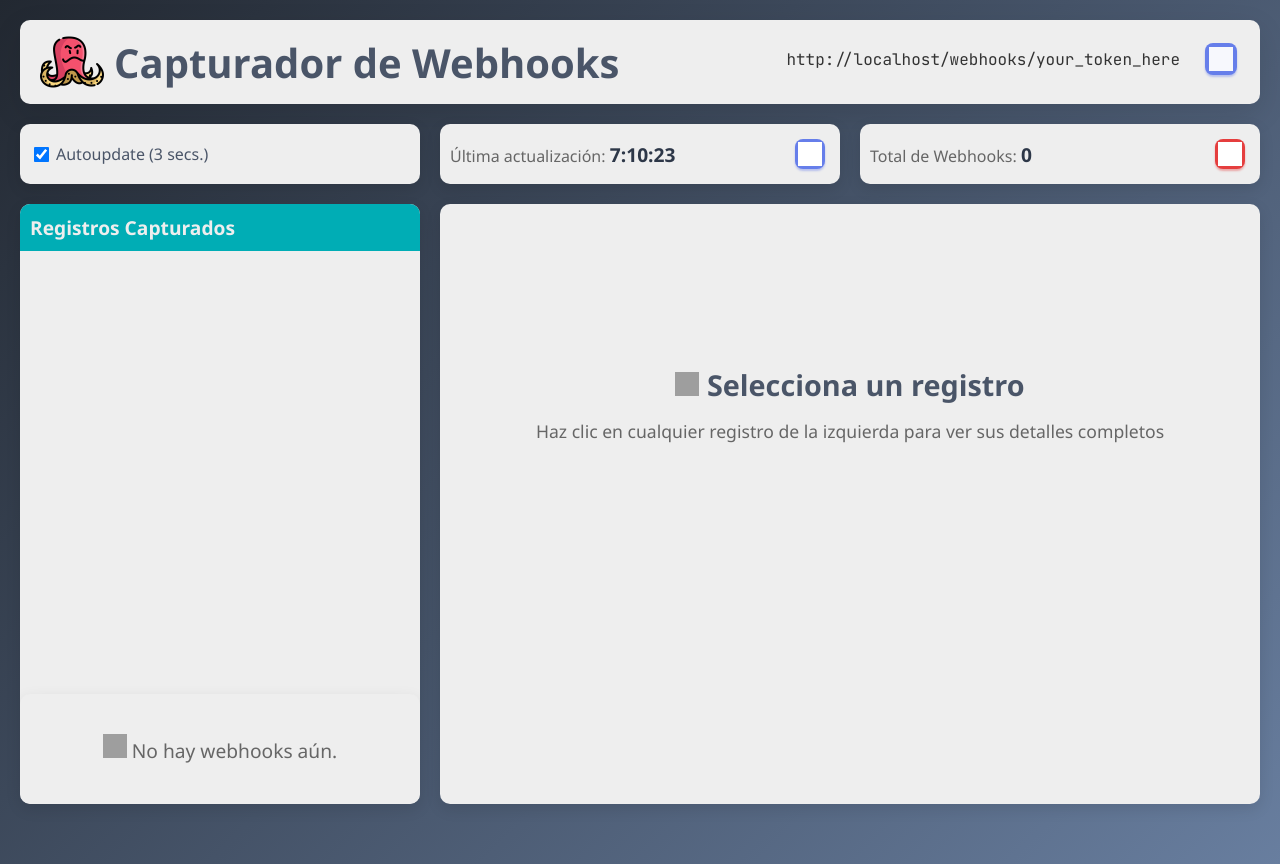
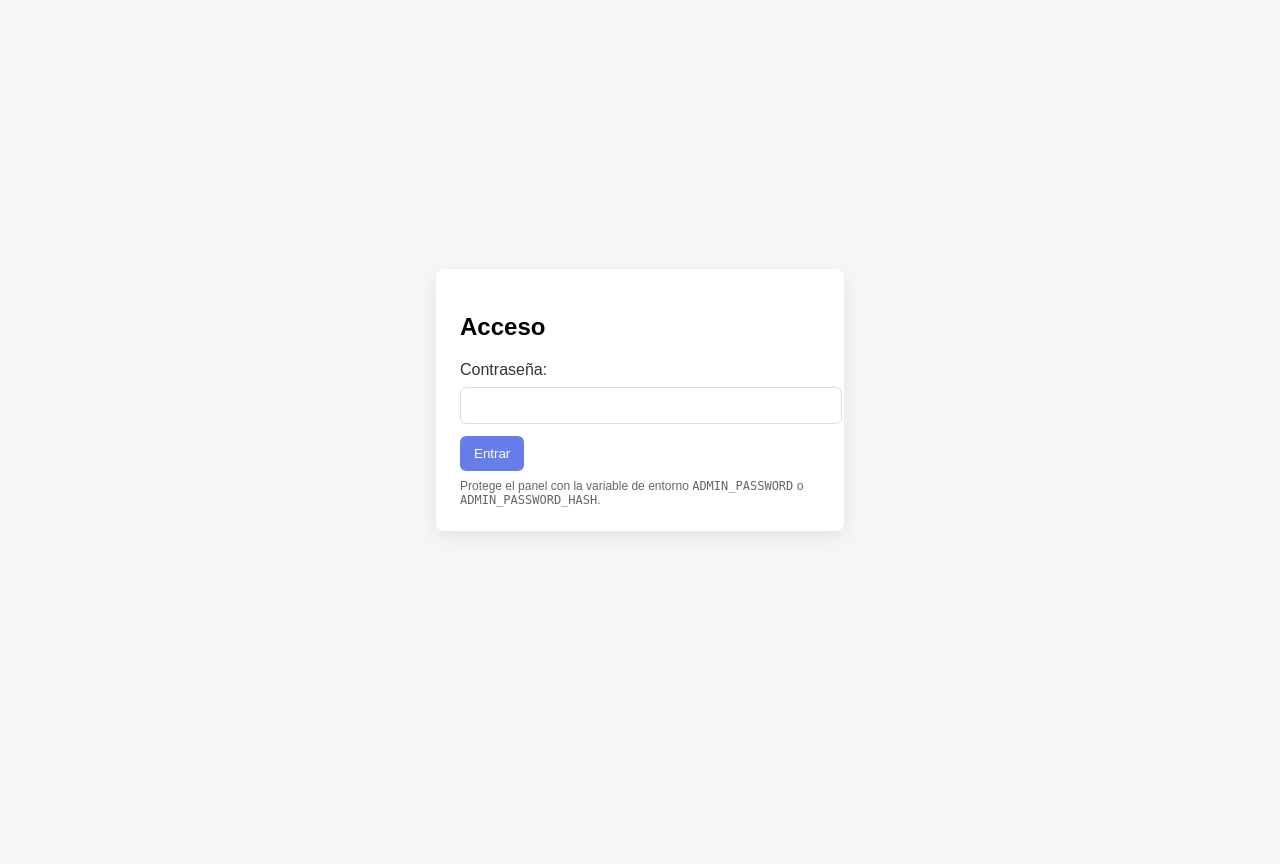
Before and after one commit to JoseGonzalez84/capturadorWebhooks, a PHP site: page /webhooks/ in a window 1280 px wide. After the commit the page ends 534 px from the top, so only its background shows below. Run offline with PHP 8.4, Linux system fonts and the light colour scheme; data comes from the database, SQL or seed files in the repository; data that the repository does not hold is empty; grey boxes are pictures that could not be loaded.

Commit message:
Autenticacion basica agregada

```diff
--- a/index.php
+++ b/index.php
@@ -1,3 +1,127 @@
+<?php
+// Protección simple del front con contraseña (session-based)
+session_start();
+
+// Intentar cargar composer autoload y luego .env usando phpdotenv si está disponible
+if (file_exists(__DIR__ . '/vendor/autoload.php')) {
+    require_once __DIR__ . '/vendor/autoload.php';
+}
+if (class_exists('Dotenv\Dotenv')) {
+    try {
+        $dotenv = Dotenv\Dotenv::createImmutable(__DIR__);
+        $dotenv->safeLoad();
+    } catch (Exception $e) {
+        // noop
+    }
+}
+
+// Fallback: si no se cargó ADMIN_PASSWORD desde entorno, intentar parsear .env manualmente
+$adminPassword = getenv('ADMIN_PASSWORD') ?: ($_ENV['ADMIN_PASSWORD'] ?? null);
+$adminPasswordHash = getenv('ADMIN_PASSWORD_HASH') ?: ($_ENV['ADMIN_PASSWORD_HASH'] ?? null);
+if (empty($adminPassword) && empty($adminPasswordHash)) {
+    $envFile = __DIR__ . '/.env';
+    if (file_exists($envFile) && is_readable($envFile)) {
+        $lines = file($envFile, FILE_IGNORE_NEW_LINES | FILE_SKIP_EMPTY_LINES);
+        foreach ($lines as $line) {
+            $line = trim($line);
+            if ($line === '' || $line[0] === '#') continue;
+            // key=value parsing, allow quotes
+            if (preg_match('/^([A-Z0-9_]+)\s*=\s*(?:"([^"]*)"|\'([^\']*)\'|([^#]*))/i', $line, $m)) {
+                $k = $m[1];
+                $v = isset($m[2]) && $m[2] !== '' ? $m[2] : (isset($m[3]) && $m[3] !== '' ? $m[3] : (isset($m[4]) ? trim($m[4]) : ''));
+                if ($k === 'ADMIN_PASSWORD' && $v !== '') {
+                    $adminPassword = $v;
+                    putenv('ADMIN_PASSWORD=' . $v);
+                    $_ENV['ADMIN_PASSWORD'] = $v;
+                }
+                if ($k === 'ADMIN_PASSWORD_HASH' && $v !== '') {
+                    $adminPasswordHash = $v;
+                    putenv('ADMIN_PASSWORD_HASH=' . $v);
+                    $_ENV['ADMIN_PASSWORD_HASH'] = $v;
+                }
+            }
+        }
+    }
+}
+
+// Manejar logout rápido
+if (isset($_GET['logout'])) {
+    session_unset();
+    session_destroy();
+    header('Location: ' . ($_SERVER['SCRIPT_NAME'] ?? '/'));
+    exit;
+}
+
+// Obtener credenciales desde entorno (usar .env o variables de entorno)
+$adminPassword = getenv('ADMIN_PASSWORD') ?: ($_ENV['ADMIN_PASSWORD'] ?? null);
+$adminPasswordHash = getenv('ADMIN_PASSWORD_HASH') ?: ($_ENV['ADMIN_PASSWORD_HASH'] ?? null);
+
+$loginError = '';
+// Procesar intento de login
+if (!isset($_SESSION['is_authenticated'])) {
+    if ($_SERVER['REQUEST_METHOD'] === 'POST' && isset($_POST['admin_password'])) {
+        $pw = $_POST['admin_password'];
+        $ok = false;
+        if (!empty($adminPasswordHash)) {
+            // comprobar hash (password_hash) si se proporcionó
+            if (password_verify($pw, $adminPasswordHash)) $ok = true;
+        } elseif (!empty($adminPassword)) {
+            if (hash_equals($adminPassword, $pw)) $ok = true;
+        } else {
+            // Si no hay contraseña configurada, bloquear acceso y mostrar mensaje
+            $loginError = 'No hay contraseña configurada. Configure ADMIN_PASSWORD o ADMIN_PASSWORD_HASH.';
+        }
+
+        if ($ok) {
+            $_SESSION['is_authenticated'] = true;
+            // Redirigir para limpiar POST
+            header('Location: ' . ($_SERVER['REQUEST_URI']));
+            exit;
+        } else {
+            if (empty($loginError)) $loginError = 'Contraseña incorrecta.';
+        }
+    }
+
+    // Mostrar formulario de login y detener la ejecución del front
+    ?>
+    <!doctype html>
+    <html lang="es">
+    <head>
+        <meta charset="utf-8">
+        <meta name="viewport" content="width=device-width, initial-scale=1">
+        <title>Login - Capturador de Webhooks</title>
+        <style>
+            body { font-family: Arial, Helvetica, sans-serif; background: #f4f6f8; display:flex; align-items:center; justify-content:center; height:100vh; margin:0 }
+            .login-box { background:#fff; padding:24px; border-radius:8px; box-shadow:0 6px 18px rgba(0,0,0,0.08); width:360px }
+            label { display:block; margin-bottom:8px; color:#333 }
+            input[type=password] { width:100%; padding:10px; margin-bottom:12px; border:1px solid #ddd; border-radius:6px }
+            button { background:#667eea; color:#fff; padding:10px 14px; border:none; border-radius:6px; cursor:pointer }
+            .error { color:#c53030; margin-bottom:12px }
+            .info { font-size:12px; color:#666; margin-top:8px }
+        </style>
+    </head>
+    <body>
+        <div class="login-box">
+            <h2>Acceso</h2>
+            <?php if ($loginError): ?>
+                <div class="error"><?php echo htmlspecialchars($loginError); ?></div>
+            <?php endif; ?>
+            <form method="post">
+                <label for="admin_password">Contraseña:</label>
+                <input id="admin_password" name="admin_password" type="password" autocomplete="off" />
+                <div style="display:flex; gap:8px; align-items:center;">
+                    <button type="submit">Entrar</button>
+                </div>
+            </form>
+            <div class="info">Protege el panel con la variable de entorno <code>ADMIN_PASSWORD</code> o <code>ADMIN_PASSWORD_HASH</code>.</div>
+        </div>
+    </body>
+    </html>
+    <?php
+    exit;
+}
+?>
+
 <!DOCTYPE html>
 <html lang="es">
 <head>
```
